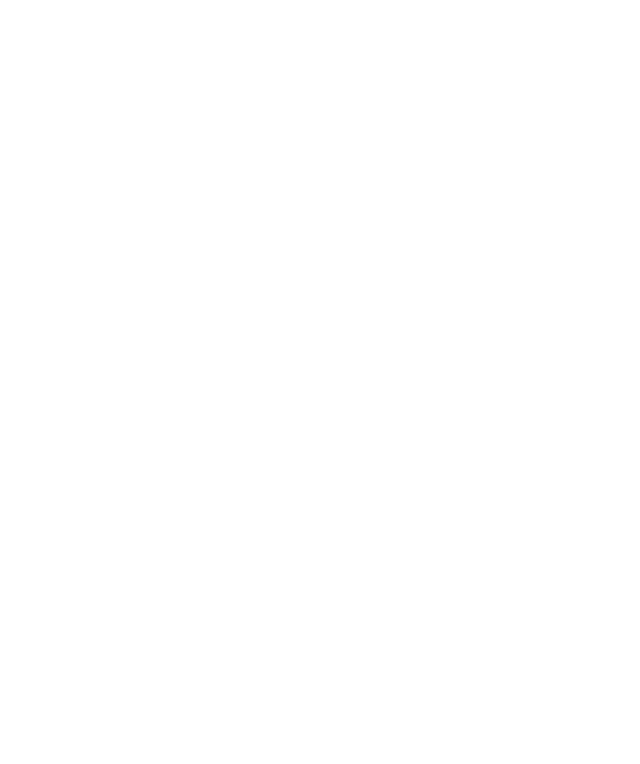
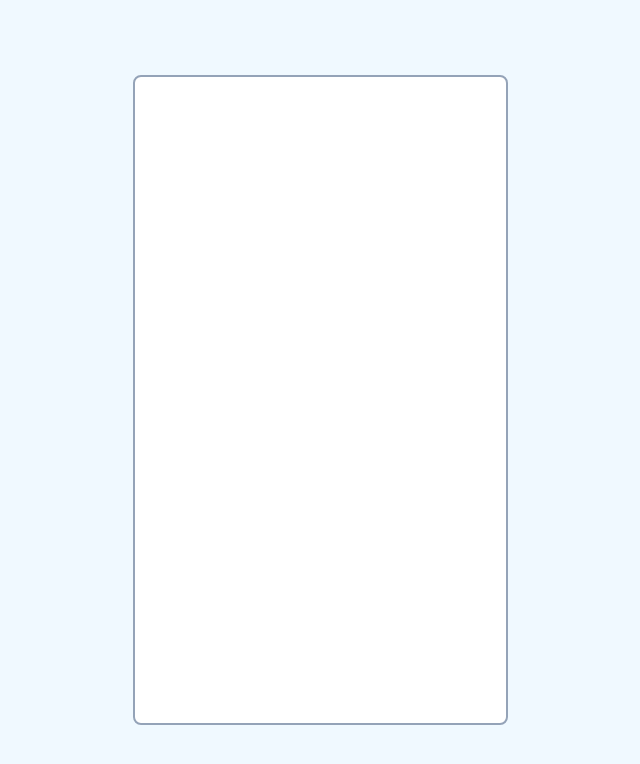
Before and after one commit to guisilva19/chatbot, a Next.js app: page / in a window 1280 px wide. Shown: the top 764 px of the page, without its empty margins (320-960 px from the left). Built offline with nearby package versions, Linux system fonts and the light colour scheme.

Commit message:
feat: custom layout

```diff
--- a/src/app/page.tsx
+++ b/src/app/page.tsx
@@ -1,7 +1,9 @@
 export default function Home() {
   return (
     <>
-      <main className=""></main>
+      <main className="w-screen h-screen flex justify-center items-center bg-sky-50">
+        <div className="w-[375px] h-[650px] rounded-lg border-2 border-slate-400 bg-white"></div>
+      </main>
     </>
   );
 }
```
